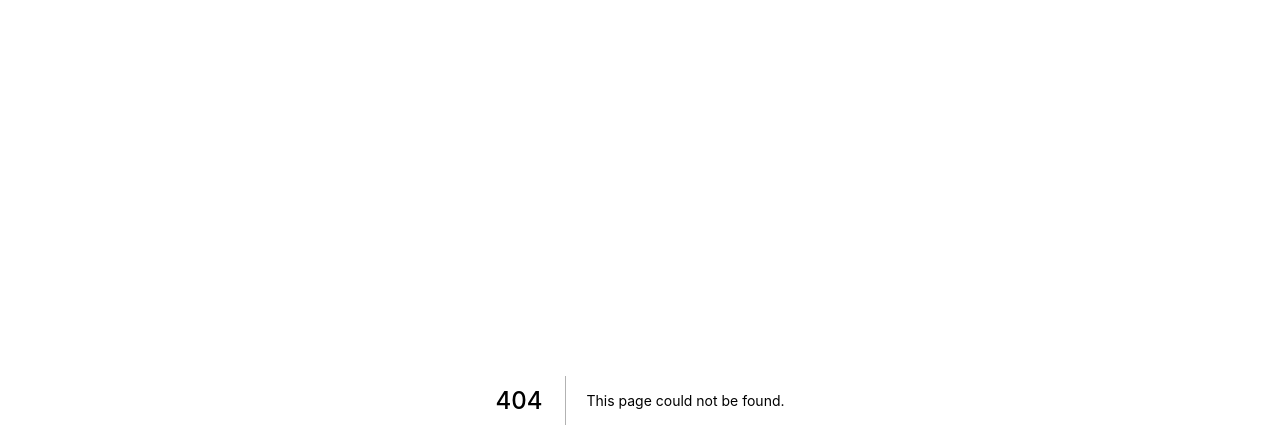
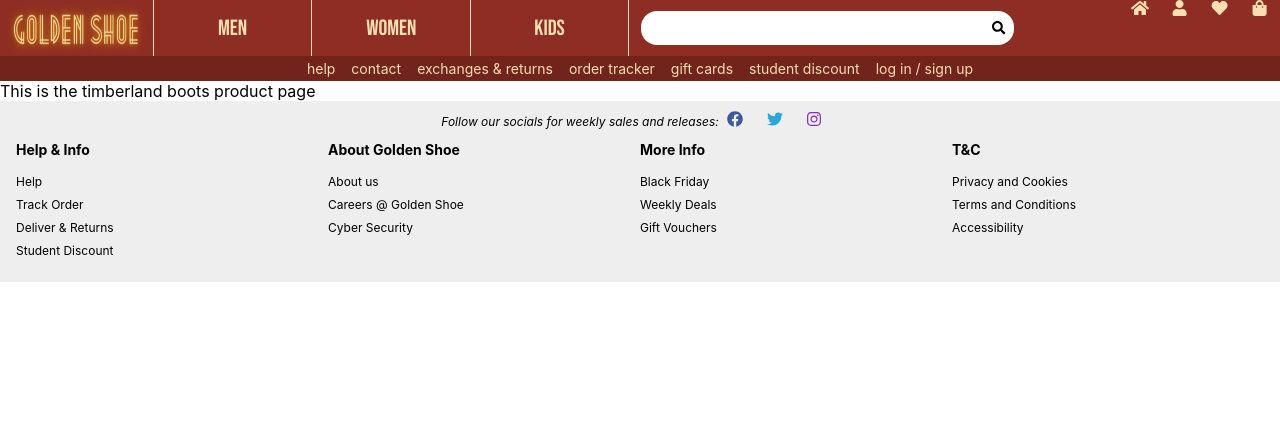
Before and after one commit to patchinator/golden_shoe, a Next.js app: page /mens/timberland-boots in a window 1280 px wide. Before the commit this address had no page. Shown: the top 448 px of the page. Built offline with nearby package versions, Linux system fonts and the light colour scheme; a web font is replaced by a local one.

Commit message:
added ficticious mens folder and corresponding directory for product page

```diff
--- a/components/Header/Navbar.js
+++ b/components/Header/Navbar.js
@@ -77,7 +77,9 @@ const Navbar = () => {
         </div>
 
         <div className={style.men}>
-          <p>Men</p>
+          <Link href="/mens/timberland-boots" passHref>
+            <a>Men</a>
+          </Link>
         </div>
         <div className={style.women}>
           <p>Women</p>
--- /dev/null
+++ b/pages/mens/timberland-boots.js
@@ -0,0 +1,14 @@
+import Navbar from "../../components/Header/Navbar";
+import Footer from "../../components/Footer/Footer";
+
+const TimberlandBoots = () => {
+  return (
+    <div>
+      <Navbar />
+      <div>This is the timberland boots product page</div>
+      <Footer />
+    </div>
+  );
+};
+
+export default TimberlandBoots;
```
